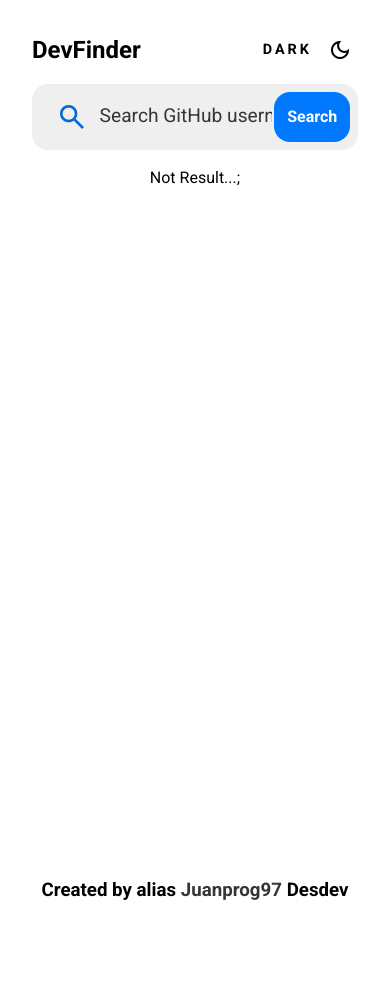
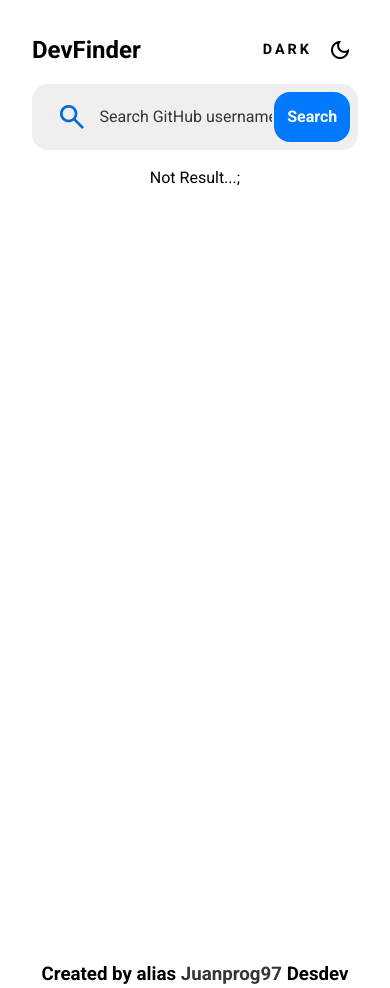
Before and after one commit to juanprog97/github-searchuser, a React (Vite) app: page / in a window 390 px wide. Before the commit the page ends 904 px from the top, so only its background shows below. Built offline with nearby package versions, Linux system fonts and the light colour scheme.

Commit message:
Improving responsiveness

```diff
--- /dev/null
+++ b/src/assets/_mixins.scss
@@ -0,0 +1,5 @@
+@mixin mobile($max-width: 800px) {
+  @media (max-width: $max-width) {
+    @content;
+  }
+}
--- a/src/components/CardInfoDetails/CardInfoDetails.module.scss
+++ b/src/components/CardInfoDetails/CardInfoDetails.module.scss
@@ -1,13 +1,21 @@
+@import '../../assets/mixins';
+
 .CardContainer {
   background-color: var(--primary);
-  min-width: 45em;
+
   width: 100%;
   display: flex;
   flex-direction: row;
   padding: 1em;
   gap: 1.5em;
   border-radius: 1rem;
+  height: fit-content;
 
+  @include mobile {
+    flex-wrap: wrap;
+    display: flex;
+    height: fit-content;
+  }
   .ProfileImage {
     border-radius: 100%;
     $size: 12rem;
@@ -18,12 +26,18 @@
     display: flex;
     flex-direction: column;
     width: 100%;
+    @include mobile {
+      justify-content: center;
+    }
     .RowNameandDateJoined {
       display: flex;
       width: 100%;
       flex-direction: row;
       align-items: center;
       justify-content: space-between;
+      @include mobile {
+        flex-wrap: wrap;
+      }
       h2 {
         color: var(--text-primary);
       }
@@ -49,6 +63,9 @@
       border-radius: 1rem;
       padding: 1em;
       display: flex;
+      @include mobile {
+        flex-wrap: wrap;
+      }
       flex-direction: row;
       justify-content: space-between;
       .ItemNumberDetail {
--- a/src/components/InputSearch/InputSearch.module.scss
+++ b/src/components/InputSearch/InputSearch.module.scss
@@ -1,3 +1,5 @@
+@import '../../assets/mixins';
+
 .ContainerInputStyle {
   background-color: var(--primary);
   display: flex;
@@ -8,6 +10,9 @@
   border-radius: 1rem;
   align-items: center;
   flex-direction: row;
+  @include mobile {
+    width: 100%;
+  }
   .InputStyle {
     outline: none;
     background-color: var(--primary);
@@ -20,6 +25,14 @@
     &::placeholder {
       font-weight: 400;
       color: var(--text-secondary);
+    }
+    @include mobile {
+      font-size: 1rem;
+      &::placeholder {
+        font-weight: 400;
+        font-size: 1rem;
+        color: var(--text-secondary);
+      }
     }
 
     &:focus {
--- a/src/global.scss
+++ b/src/global.scss
@@ -1,5 +1,5 @@
 @import url('https://fonts.googleapis.com/css2?family=Roboto:ital,wght@0,100;0,300;0,400;0,500;0,700;0,900;1,100;1,300;1,400;1,500;1,700;1,900&display=swap');
-
+@import './assets/mixins';
 /* Box sizing rules */
 *,
 *::before,
@@ -92,6 +92,8 @@ body {
   min-height: 100vh;
   text-rendering: optimizeSpeed;
   padding-inline: 2em;
+  min-width: 300px;
+  height: 100%;
   line-height: 1.5;
   background: var(--background-t);
   font-family: 'Roboto', sans-serif;
@@ -99,6 +101,10 @@ body {
 
 footer {
   text-align: center;
+  margin-top: calc(1vh + 10px);
+  @include mobile {
+    margin-top: 10vh;
+  }
   h3 {
     color: var(--text-primary);
   }
--- a/src/layout/FinderDev/FinderDev.module.scss
+++ b/src/layout/FinderDev/FinderDev.module.scss
@@ -1,3 +1,5 @@
+@import '../../assets/mixins';
+
 .ContainerDev {
   display: flex;
   width: 100%;
@@ -29,6 +31,10 @@
   display: grid;
   width: 100%;
   gap: 2em;
-  grid-template-rows: 22em;
-  grid-template-columns: repeat(auto-fill, minmax(50em, 1fr));
+  grid-template-rows: auto;
+  grid-template-columns: repeat(auto-fill, minmax(45em, 1fr));
+  @include mobile {
+    grid-template-columns: 1fr;
+    grid-template-rows: auto;
+  }
 }
--- a/tsconfig.app.json
+++ b/tsconfig.app.json
@@ -20,7 +20,7 @@
       "@/model": ["./src/model/index"],
       "@/services": ["./src/services/index"],
       "@/utils": ["./src/utils/index"],
-      "@/assets": ["./src/assets/index"],
+      "@/assets/*": ["./src/assets/*"],
       "@/context": ["./src/context/index"]
     },
     /* Linting */
```
